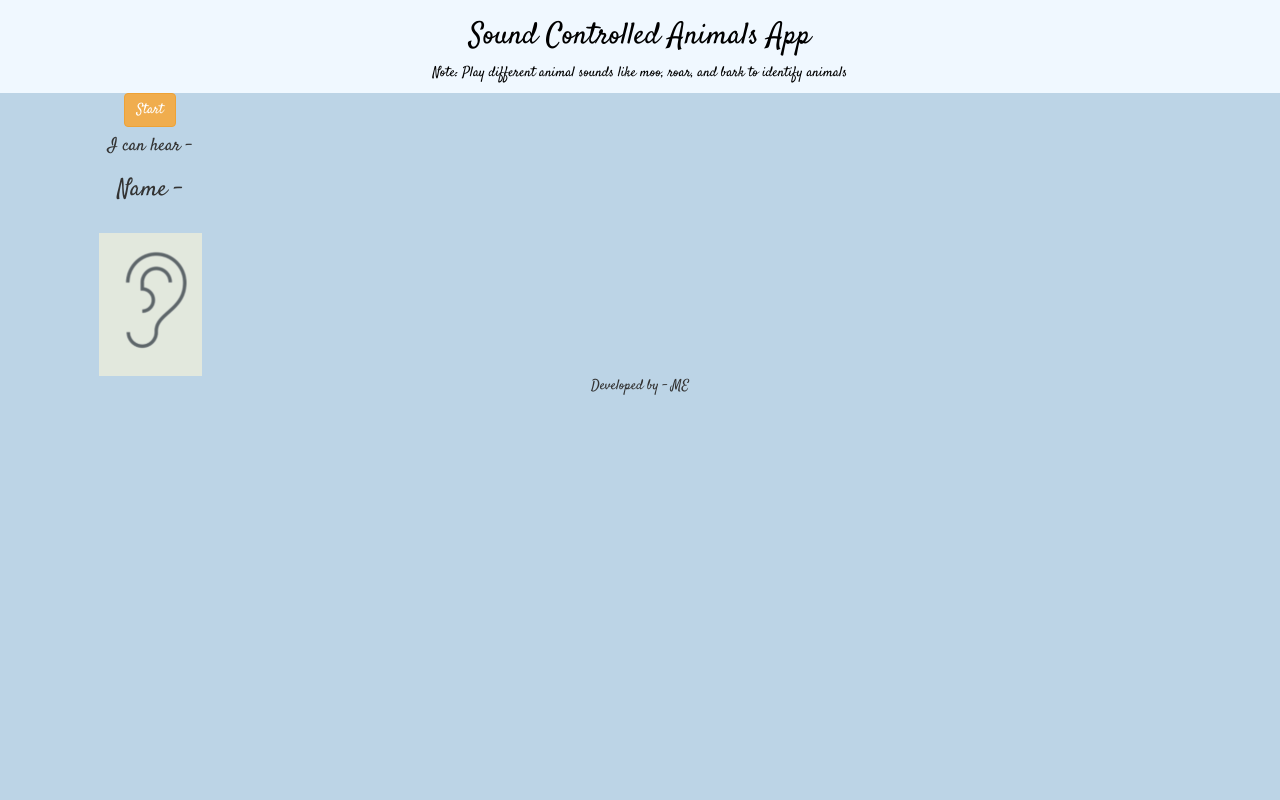
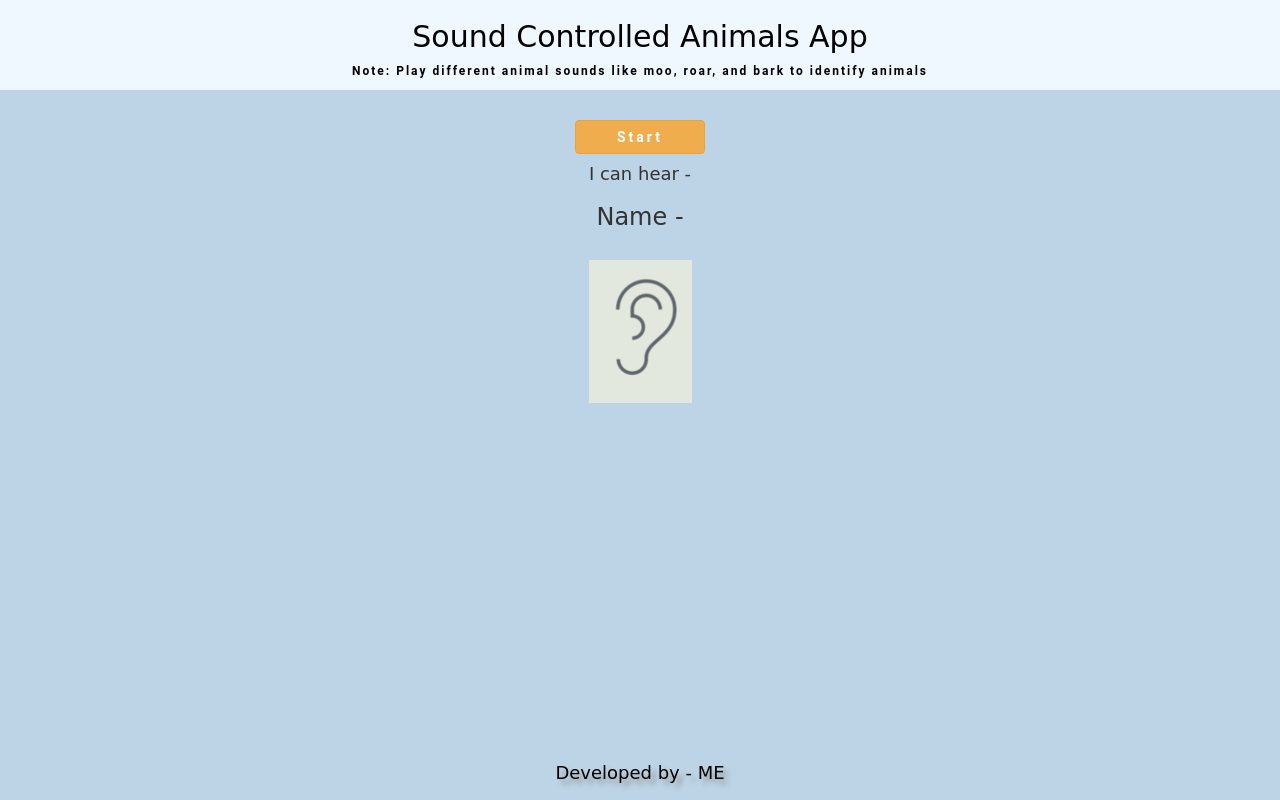
Before and after one commit to ekhanna10410/SCA-Project, a plain HTML site: page index.html in a window 1280 px wide. Drawn offline with nearby package versions, Linux system fonts and the light colour scheme.

Commit message:
Add files via upload

```diff
--- a/style.css
+++ b/style.css
@@ -1,31 +1,37 @@
 body
 {
-    font-family: 'Satisfy', cursive;
-    background-color: #bcd4e6;
-    text-align: center;
+  font-family: 'Akaya Telivigala', cursive;
+  background: #bcd4e6;
 }
 
 .header_div
   {
-    text-align: center;
-    background-color: aliceblue;
+  background: aliceblue;
   color: black;
   }
-#p
-{
-   font-weight: 200;
-   letter-spacing: 4px;
-   font-size: medium;
+
+  .header_div p{
+    font-family: 'Roboto', sans-serif;
+    letter-spacing: 2px;
+    font-size: 12px;
+    font-weight: bold;
   }
-.main_div
-{
-    margin: top 30px;
-    width: 300px;
+  .main_div button{
+    font-family: 'Roboto', sans-serif;
+    margin-top: 30px;
+    width: 130px;
+    font-weight: bolder;
+    letter-spacing: 3px;
   }
-#copy_right_footer
-{
- background-color: aliceblue;
+
+
+  .copy_right_footer {
+   position: fixed;
    color: black;
- width: max-content;
+   bottom: 0;
+   width: 100%;
+   font-size: 18px;
+   line-height: 3;
    text-align: center;
+   text-shadow: 5px 5px 5px rgb(151, 149, 149);
 }
```
Lines whose indentation alone changed are shown as unchanged.
